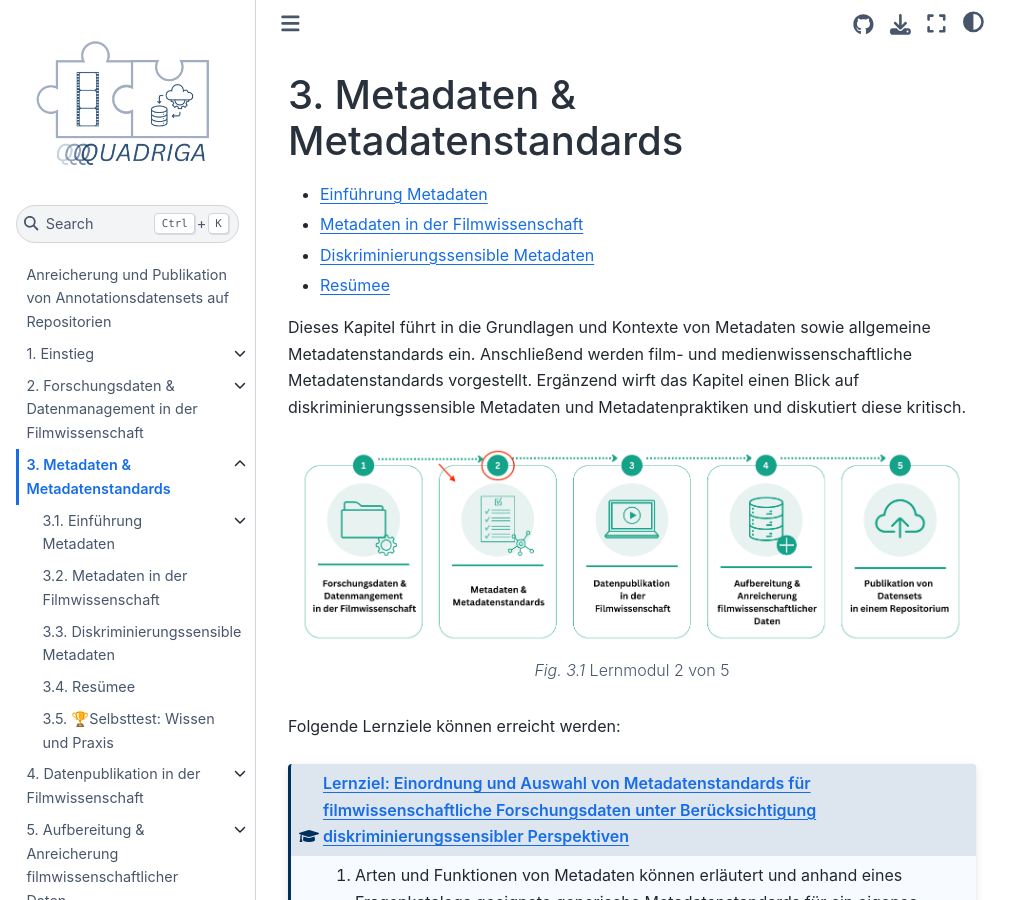
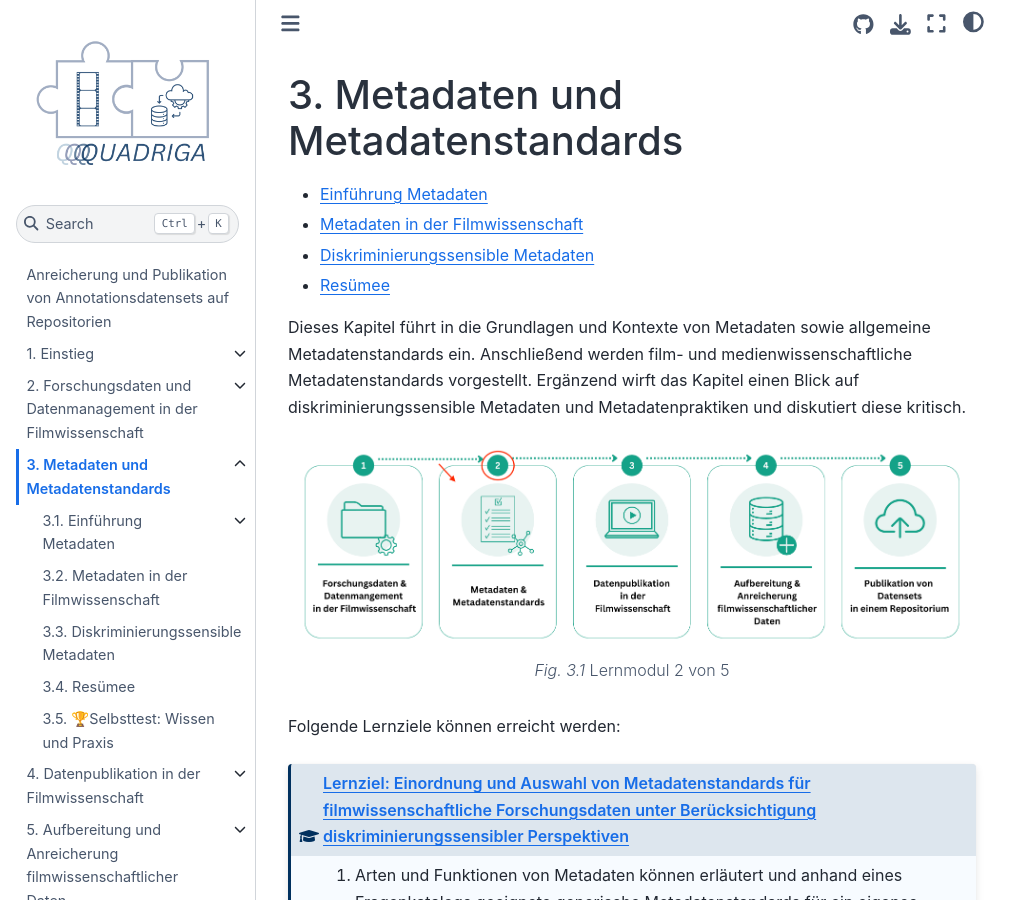
Before and after one commit to lam1aa/Bewegtes-Bild-Fallstudie-3, a Jupyter Book: the page built from 03_metadaten/toc_03.md, in a window 1280 px wide and 900 px high. Shown: the whole window, without its empty margins (0-1031 px from the left). Built offline with Jupyter Book 1.0.4 settings and Sphinx 7.4.7 and the Sphinx Book theme 1.1.4, drawn with Linux system fonts in a browser that asks for light colours.

Commit message:
fix: change chapter header

```diff
--- a/02_forschungsdaten_fdm/toc_02.md
+++ b/02_forschungsdaten_fdm/toc_02.md
@@ -1,4 +1,4 @@
-# Forschungsdaten & Datenmanagement in der Filmwissenschaft
+# Forschungsdaten und Datenmanagement in der Filmwissenschaft
 
 * [Einführung](../02_forschungsdaten_fdm/einführung_forschungsdaten.md)
 * [Teilprojekt](../02_forschungsdaten_fdm/teilprojektbeschreibung.md)
--- a/03_metadaten/toc_03.md
+++ b/03_metadaten/toc_03.md
@@ -1,4 +1,4 @@
-# Metadaten & Metadatenstandards
+# Metadaten und Metadatenstandards
 
 * [Einführung Metadaten](../03_metadaten/einführung_metadaten.md)
 * [Metadaten in der Filmwissenschaft](../03_metadaten/metadaten_filmwissenschaft.md)
--- a/05_aufbereitung_anreicherung/toc_05.md
+++ b/05_aufbereitung_anreicherung/toc_05.md
@@ -1,4 +1,4 @@
-# Aufbereitung & Anreicherung filmwissenschaftlicher Daten
+# Aufbereitung und Anreicherung filmwissenschaftlicher Daten
 
 * [Informationen zum Datenset](../05_aufbereitung_anreicherung/informationen_datenset.md)
 * [Annotationsdaten anreichern: Moviebarcodes](../05_aufbereitung_anreicherung/moviebarcodes.md)
--- a/reflexion_resümee/reflexion_zusammenfassung.md
+++ b/reflexion_resümee/reflexion_zusammenfassung.md
@@ -1 +1 @@
-# Reflexion & Resümee
+# Reflexion und Resümee
```
